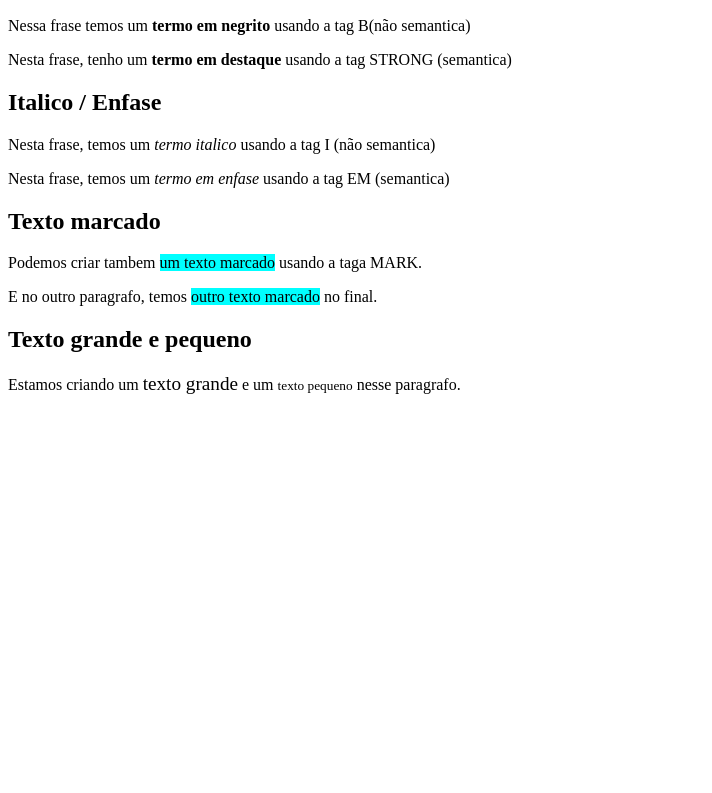
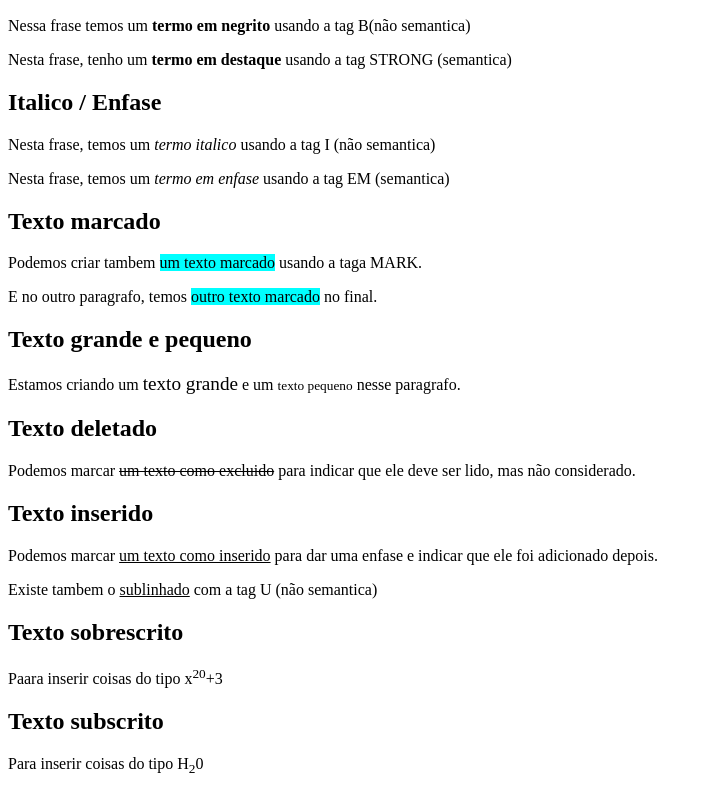
Before and after one commit to thiagoHenrique19/html-css, a plain HTML site: page ex008/index.html in a window 1280 px wide. Shown: the part 110-903 px from the top of the page, without its empty margins (0-712 px from the left). Before the commit the page ends 800 px from the top, so only its background shows below. Drawn offline with Linux system fonts and the light colour scheme.

Commit message:
html and css

```diff
--- a/ex008/index.html
+++ b/ex008/index.html
@@ -25,5 +25,14 @@
     <p>E no outro paragrafo, temos <mark> outro texto marcado</mark> no final.</p>
     <h2>Texto grande e pequeno</h2>
     <p>Estamos criando um <big> texto grande</big> e um <small>texto pequeno</small> nesse paragrafo.</p>
+    <h2>Texto deletado</h2>
+    <p>Podemos marcar <del>um texto como excluido</del> para indicar que ele deve ser lido, mas não considerado.</p>
+    <h2>Texto inserido</h2>
+    <p>Podemos marcar <ins>um texto como inserido</ins> para dar uma enfase e indicar que ele foi adicionado depois.</p>
+    <p>Existe tambem o <u>sublinhado</u> com a tag U (não semantica)</p>
+     <h2>Texto sobrescrito</h2>
+     <p>Paara inserir coisas do tipo x<sup>20</sup>+3</p>
+     <h2>Texto subscrito</h2>
+     <p>Para inserir coisas do tipo H<sub>2</sub>0</p>
 </body>
 </html>
```
